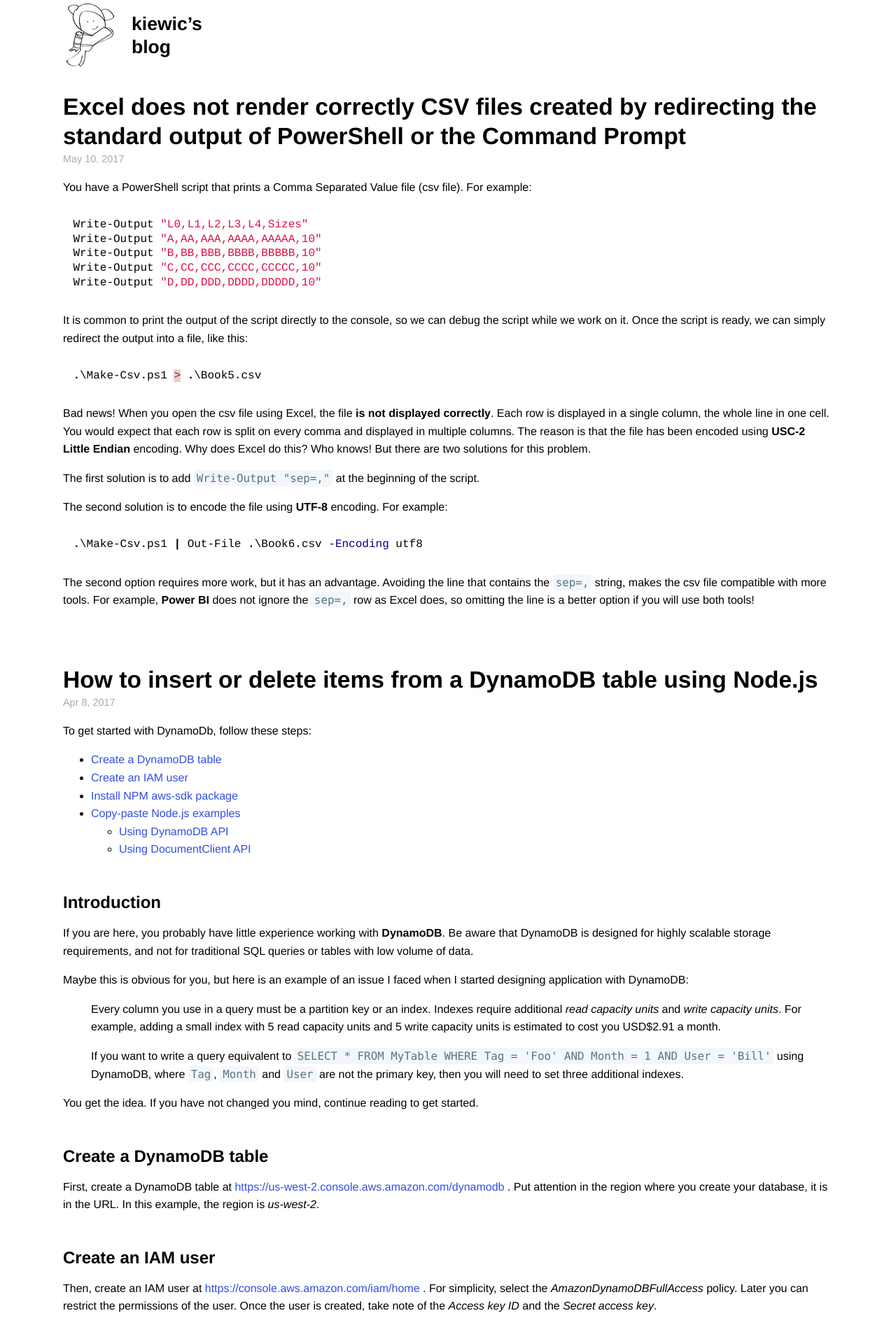
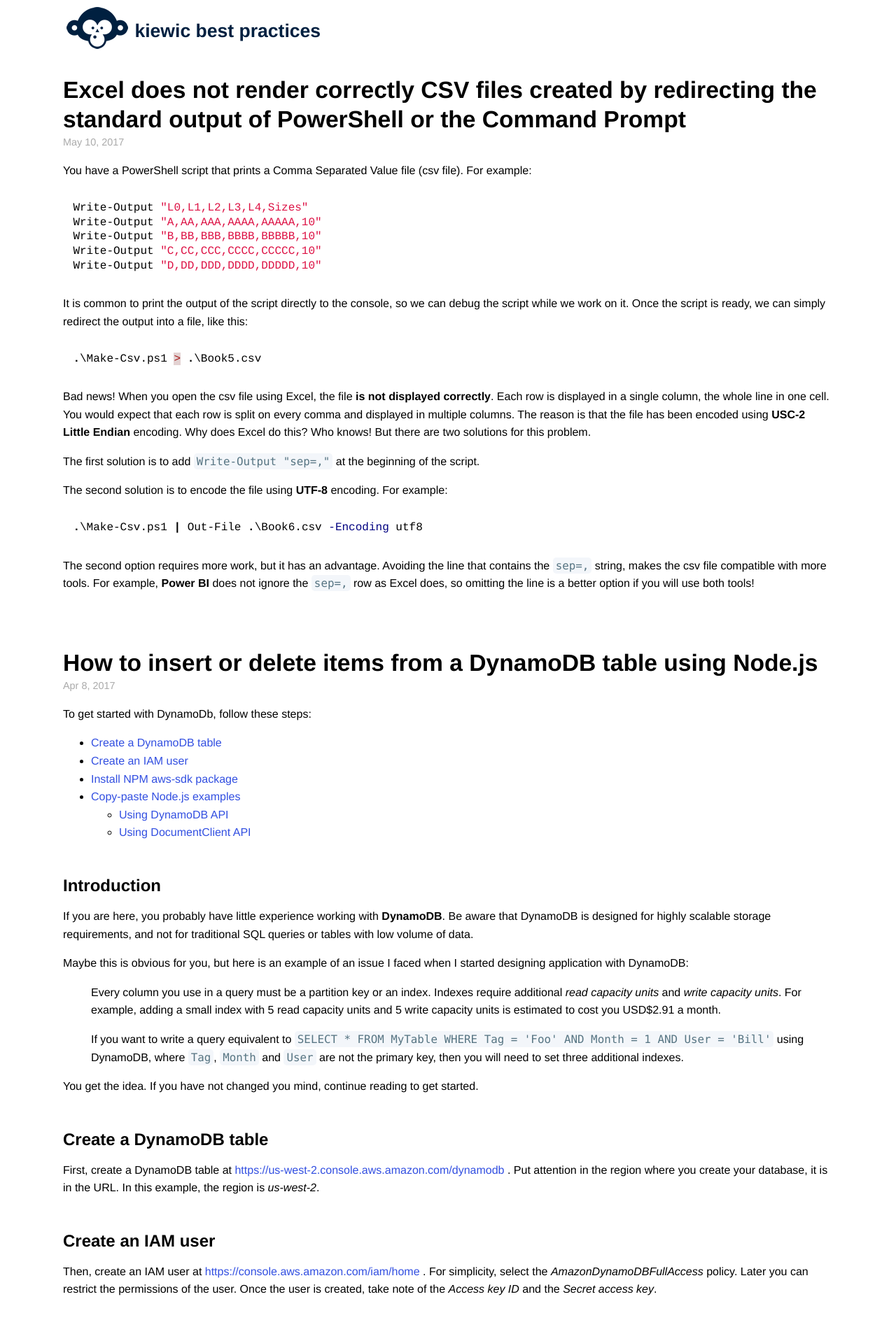
Before and after one commit to kiewic/kiewic.github.io, a Jekyll site: the page built from index.html, in a window 1280 px wide. Shown: the top 1907 px of the page at 70% size. Built offline with Jekyll 4.4.1, drawn with Linux system fonts in a browser that asks for light colours; nearby versions of some CDN libraries.

Commit message:
Refresh website header

```diff
--- a/_includes/head.html
+++ b/_includes/head.html
@@ -9,7 +9,7 @@
     <meta name="twitter:site" content="@kiewic" />
     <link rel="stylesheet" href="https://maxcdn.bootstrapcdn.com/font-awesome/4.6.1/css/font-awesome.min.css">
     <link rel="stylesheet" href="{{ "/css/syntax.css" | prepend: site.baseurl }}">
-    <link rel="stylesheet" href="{{ "/css/main.css?id=hydrogen" | prepend: site.baseurl }}">
+    <link rel="stylesheet" href="{{ "/css/main.css?id=lithium" | prepend: site.baseurl }}">
     <link rel="canonical" href="{{ page.url | replace:'index.html','' | prepend: site.baseurl | prepend: site.url }}">
     <link rel="alternate" type="application/atom+xml" title="{{ site.name }}" href="{{ site.url }}/feed">
     <link rel="icon" sizes="192x192" href="/content/icon192.png">
--- a/_includes/header.html
+++ b/_includes/header.html
@@ -1,17 +1,12 @@
 <header class="site-header">
     <div class="wrapper">
         <div class="site-title">
-            <div class="left">
-                <a href="{{ site.baseurl }}/">
-                    <img src="/content/logo.png" width="78" alt="Monkey Weekend" title="Sorry for the lame logo, we do not have budget to pay a designer." />
-                </a>
-            </div>
-            <div class="right">
-                <a href="{{ site.baseurl }}/">
-                    <h1 class="home-title">kiewic&rsquo;s<br />blog</h1>
-                </a>
-            </div>
-            <div style="clear: both;"></div>
+            <a href="{{ site.baseurl }}/">
+                <img src="/content/logo2.png" width="98" height="80" alt="Kiewic logo" title="Leave a message if you see this" />
+            </a>
+            <a href="{{ site.baseurl }}/">
+                <h1 class="home-title">kiewic best practices</h1>
+            </a>
         </div>
     </div>
 </header>
--- a/css/main.css
+++ b/css/main.css
@@ -84,16 +84,6 @@
     text-decoration: none;
 }
 
-.site-header .left {
-    float:left;
-    margin-right: 20px;
-}
-
-.site-header .right {
-    float:left;
-    max-width: 50%;
-}
-
 .site-footer p {
     color: #999;
     text-align: center;
@@ -112,12 +102,22 @@
     padding-left: 0.25rem;
 }
 
+.site-title {
+    display: inline-block;
+}
+
+.site-title img {
+    vertical-align: middle;
+}
+
 .site-title h1 {
     font-size: 1.66rem;
+    vertical-align: middle;
+    display: inline-block;
 }
 
 .site-title a {
-    color: #000;
+    color: #002040;
 }
 
 .home a, .home a:visited {
```
Also changed, not shown: content/logo2.png (added).
